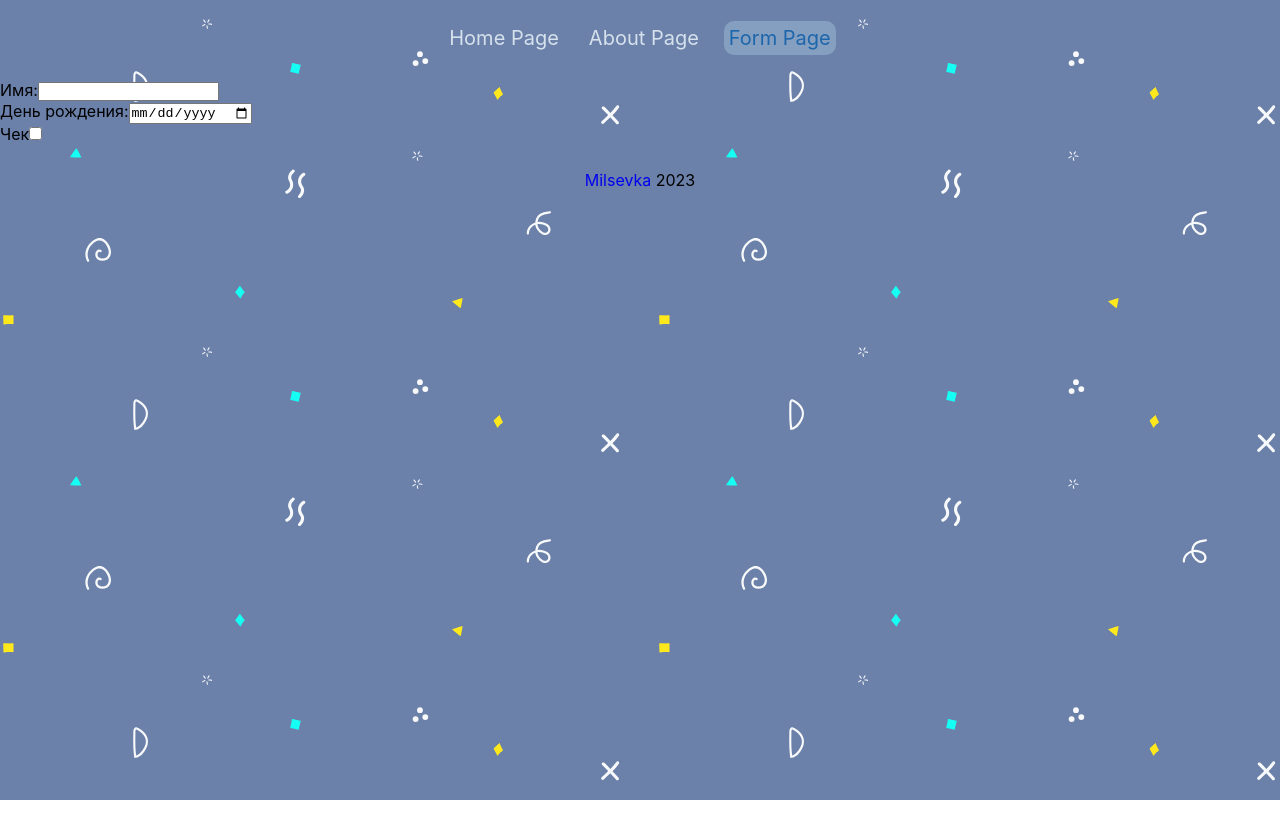
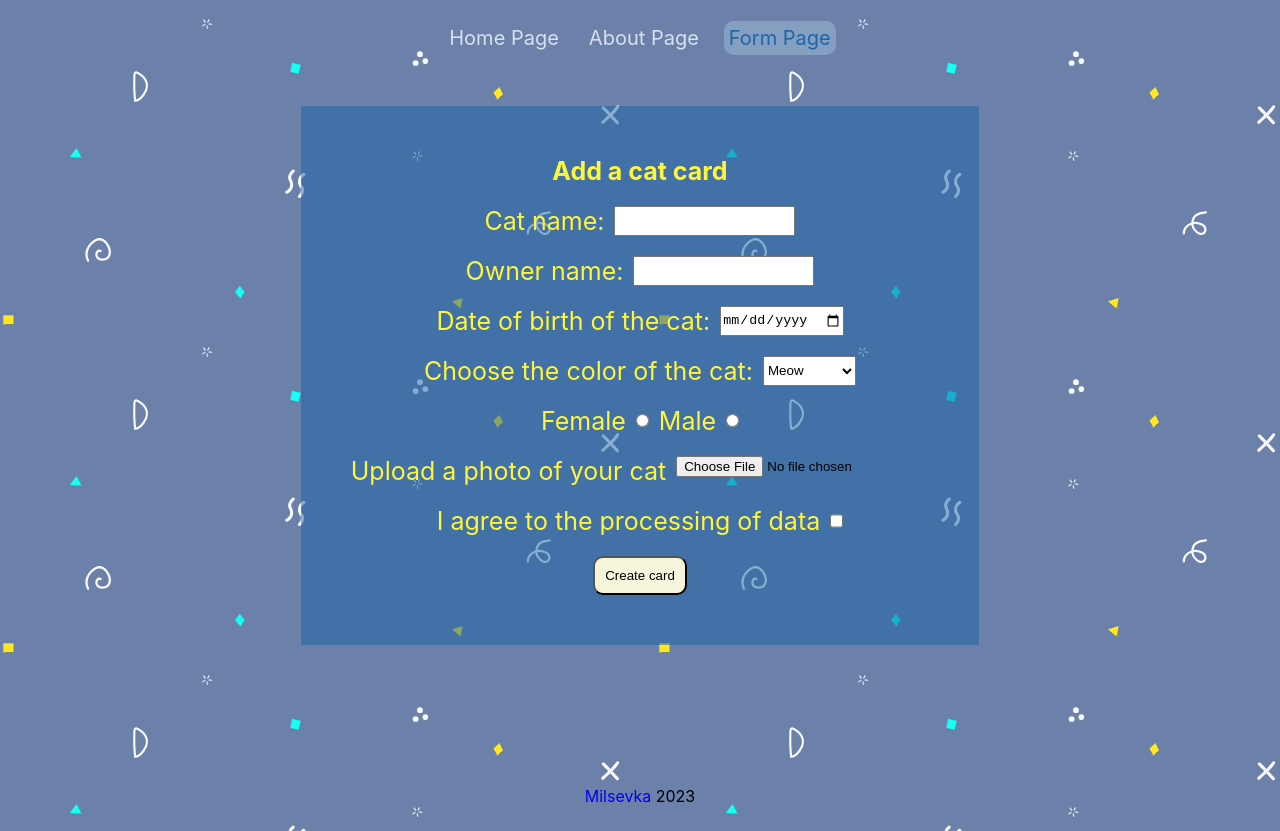
Before and after one commit to milsevka/React-2023Q1, a React (Create React App) app: page /form in a window 1280 px wide. Before the commit the page ends 800 px from the top, so only its background shows below. Built offline with nearby package versions, Linux system fonts and the light colour scheme.

Commit message:
feat: add component for new card and all inputs

```diff
--- /dev/null
+++ b/src/components/Form/Form.css
@@ -0,0 +1,42 @@
+.form-container {
+    display: flex;
+    flex-direction: column;
+    justify-content: center;
+    align-items: center;
+    gap: 20px;
+    background-color: rgba(25, 98, 165, 0.502);
+    padding: 50px;
+}
+.input-container {
+    display: flex;
+    gap: 10px;
+}
+
+.switch-container {
+    display: flex;
+    flex-direction: row;
+    align-items: center;
+    gap: 10px;
+}
+
+.label-title {
+    font-size: 25px;
+    color: #fff53b;
+}
+.button {
+   padding: 10px;
+   border-radius: 10px;
+   background-color:beige;
+}
+button,
+button:active,
+button:focus {
+    outline: none;
+}
+.cards-list {
+    display: flex;
+    flex-direction: row;
+    gap: 20px;
+    flex-wrap: wrap;
+    margin-top: 20px;
+}
--- a/src/components/Form/Form.tsx
+++ b/src/components/Form/Form.tsx
@@ -1,55 +1,187 @@
+/* eslint-disable @typescript-eslint/no-non-null-assertion */
 import React from 'react';
+import { FormCard } from './FormCard';
 
 import '../../App.css';
+import './Form.css';
 
 type FormProps = {
   props?: null;
 };
-
+export interface CardCat {
+  id: number;
+  name: string;
+  nameParent: string;
+  birthday: string;
+  color: string;
+  gender: string;
+  photo: File;
+}
 type FormType = {
   name: string;
+  nameParent: string;
   birthday: string;
   checked: boolean;
+  color: string;
+  male: string;
+  photo: string;
+  cards: CardCat[];
 };
 
 export class Form extends React.Component<FormProps, FormType> {
+  private name = React.createRef<HTMLInputElement>();
+  private nameParent = React.createRef<HTMLInputElement>();
+  private birthday = React.createRef<HTMLInputElement>();
+  private color = React.createRef<HTMLSelectElement>();
+  private male = React.createRef<HTMLInputElement>();
+  private female = React.createRef<HTMLInputElement>();
+  private photo = React.createRef<HTMLInputElement>();
+  private checked = React.createRef<HTMLInputElement>();
+
   constructor(props: FormProps) {
     super(props);
     this.state = {
       name: '',
+      nameParent: '',
       birthday: '',
+      color: '',
+      photo: '',
       checked: false,
+      male: '',
+      cards: [],
     };
-    this.onInputChange = this.onInputChange.bind(this);
   }
 
-  onInputChange(event: React.FormEvent<HTMLInputElement>): void {
+  onInputChange = (event: React.FormEvent<HTMLInputElement>) => {
     this.setState({ ...this.state, [event.currentTarget.name]: event.currentTarget.value });
-  }
+  };
+
+  onSelectChange = (event: React.FormEvent<HTMLSelectElement>) => {
+    this.setState({ ...this.state, [event.currentTarget.name]: event.currentTarget.value });
+  };
 
   onInputAgree = () => {
     this.setState({ ...this.state, checked: !this.state.checked });
   };
+  onPhotoChange = (event: React.FormEvent<HTMLInputElement>) => {
+    this.setState({ ...this.state, photo: event.currentTarget.value.split(`\\`).pop() || '' });
+  };
+
+  handleSubmit = (e: React.FormEvent<EventTarget>) => {
+    e.preventDefault();
+    const id = this.state.cards.length + 1;
+    const name = this.name.current!.value;
+    const nameParent = this.nameParent.current!.value;
+    const birthday = this.birthday.current!.value;
+    const color = this.color.current!.value;
+    const male = this.male.current!.checked;
+    const photo = this.photo.current!.files![0];
+    const gender = male ? 'male' : 'female';
+
+    const newCard = { id, name, nameParent, birthday, color, gender, photo };
+
+    this.setState({ cards: [...this.state.cards, newCard] });
+  };
 
   render() {
-    const { name, birthday, checked } = this.state;
+    const { name, nameParent, birthday, checked, color } = this.state;
     return (
-      <form>
-        <label>
-          Имя:
-          <input name="name" type="text" value={name} onChange={this.onInputChange} />
-        </label>
-        <br />
-        <label>
-          День рождения:
-          <input name="birthday" type="date" value={birthday} onChange={this.onInputChange} />
-        </label>
-        <br />
-        <label>
-          Чек
-          <input name="checked" type="checkbox" checked={checked} onChange={this.onInputAgree} />
-        </label>
-      </form>
+      <main className="main">
+        <form className="form-container">
+          <h1 className="label-title">Add a cat card</h1>
+          <div className="input-container">
+            <label className="label-title">Cat name:</label>
+            <input
+              name="name"
+              type="text"
+              value={name}
+              ref={this.name}
+              onChange={this.onInputChange}
+            />
+          </div>
+          <div className="input-container">
+            <label className="label-title">Owner name:</label>
+            <input
+              name="nameParent"
+              type="text"
+              value={nameParent}
+              ref={this.nameParent}
+              onChange={this.onInputChange}
+            />
+          </div>
+          <div className="input-container">
+            <label className="label-title">Date of birth of the cat:</label>
+            <input
+              name="birthday"
+              type="date"
+              value={birthday}
+              ref={this.birthday}
+              onChange={this.onInputChange}
+            />
+          </div>
+          <div className="input-container">
+            <label htmlFor="select" className="label-title">
+              Choose the color of the cat:
+            </label>
+            <select
+              name="color"
+              id="select"
+              value={color}
+              ref={this.color}
+              onChange={this.onSelectChange}
+            >
+              <option>Meow</option>
+              <option value="black">black</option>
+              <option value="light">light</option>
+              <option value="red">red</option>
+              <option value="gray">gray</option>
+              <option value="three-suited">three-suited</option>
+            </select>
+          </div>
+          <div className="input-container">
+            <div className="switch-container">
+              <label className="label-title">Female</label>
+              <input
+                name="male"
+                type="radio"
+                value="female"
+                ref={this.female}
+                onChange={this.onInputChange}
+              />
+              <label className="label-title">Male</label>
+              <input
+                name="male"
+                type="radio"
+                value="male"
+                ref={this.male}
+                onChange={this.onInputChange}
+              />
+            </div>
+          </div>
+          <div className="input-container">
+            <label className="label-title">Upload a photo of your cat</label>
+            <input type="file" name="photo" ref={this.photo} onChange={this.onPhotoChange} />
+          </div>
+          <div className="input-container">
+            <label className="label-title">I agree to the processing of data</label>
+            <input
+              name="checked"
+              type="checkbox"
+              checked={checked}
+              ref={this.checked}
+              onChange={this.onInputAgree}
+            />
+          </div>
+          <button className="button" onClick={this.handleSubmit}>
+            Create card
+          </button>
+        </form>
+        <ul className="cards-list">
+          {this.state.cards.map((card, id) => {
+            return <FormCard key={id} {...card} />;
+          })}
+        </ul>
+      </main>
     );
   }
 }
--- /dev/null
+++ b/src/components/Form/FormCard.tsx
@@ -0,0 +1,24 @@
+import React from 'react';
+import { CardCat } from './Form';
+import '../CardsItem/CardsItem.css';
+
+export class FormCard extends React.Component<CardCat> {
+  constructor(props: CardCat) {
+    super(props);
+  }
+
+  render() {
+    const { name, nameParent, birthday, color, gender, photo } = this.props;
+
+    return (
+      <div className="cards-item">
+        <img className="cards-img" src={URL.createObjectURL(photo)} />
+        <p className="label-title">{name}</p>
+        <p className="label-title">This is {nameParent}&apos;s cat</p>
+        <p className="label-title">Date of birth: {birthday}</p>
+        <p className="label-title">Color: {color}</p>
+        <p className="label-title">Gender: {gender}</p>
+      </div>
+    );
+  }
+}
```
